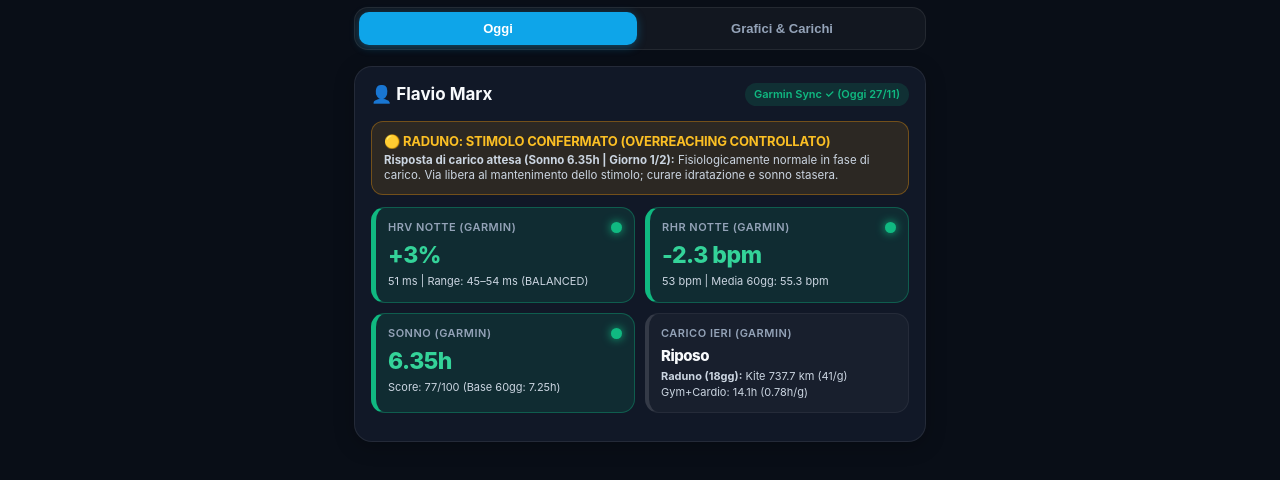
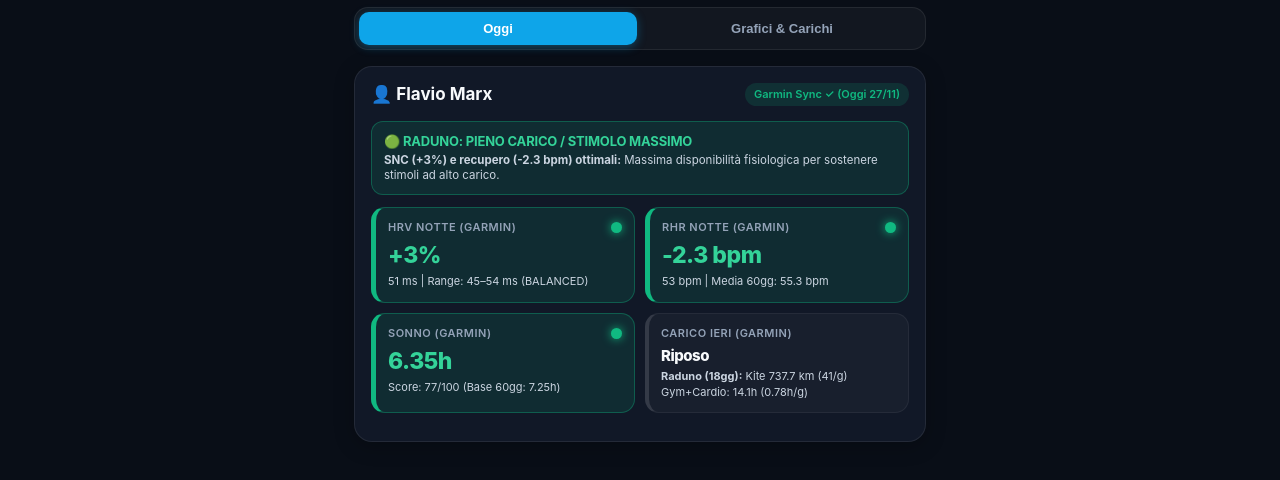
Before and after one commit to simonevannesi/fiv-kite-app, a plain HTML site: page flavio.html in a window 1280 px wide. Shown: the part 70-550 px from the top of the page. Drawn offline with nearby package versions, Linux system fonts and the light colour scheme.

Commit message:
feat(pwa): deploy flavio.html

```diff
--- a/flavio.html
+++ b/flavio.html
@@ -848,10 +848,10 @@
       setDot('ric-rhr-dot', ricRhrColor);
       document.getElementById('ric-rhr-sub').textContent = `${rRhr !== null && rRhr !== undefined ? Math.round(rRhr) : '--'} bpm | Media 60gg: ${rRhrBase} bpm`;
 
-      // Sleep (Whoop)
+      // Sleep (Whoop): >= 6.0h verde, 5.0-5.99h giallo, < 5.0h rosso (allineato al banner)
       const slp = ro.sleep_h;
       document.getElementById('ric-slp-val').textContent = slp !== null ? `${slp.toFixed(2)}h` : 'N/D';
-      setDot('ric-slp-dot', slp >= 6.8 ? 'green' : (slp >= 6.0 ? 'amber' : 'red'));
+      setDot('ric-slp-dot', slp >= 6.0 ? 'green' : (slp >= 5.0 ? 'amber' : 'red'));
       document.getElementById('ric-slp-sub').textContent = `${ro.bed_time} ➔ ${ro.wake_time} (Base 60gg: 7.4h)`;
 
       // Riccardo Pain & Silent Respiratory Rate Alert
@@ -981,14 +981,14 @@
       const rHrvRed = (rHrv !== null && rHrv < redHrv);
       const rHrvAmber = (rHrv !== null && (rHrv < lowHrv || rHrv > (highHrv * 1.25)));
       const rIsRed = (rDol >= 4) || rHrvRed || (rSlp !== null && rSlp < 5.0) || (rRhrValNum > rRhrRedThr);
-      const rOnlyMetabolicAmber = !rIsRed && !rHrvAmber && !rTrend7Depressed && (rDol < 3) && (rSlp === null || rSlp >= 6.5) && (rRhrValNum > rRhrAmberThr);
-      const rIsAmber = !rIsRed && (rHrvAmber || rTrend7Depressed || (rDol >= 3) || (rSlp !== null && rSlp < 6.5) || (rRhrValNum > rRhrAmberThr));
+      const rOnlyMetabolicAmber = !rIsRed && !rHrvAmber && !rTrend7Depressed && (rDol < 3) && (rSlp === null || rSlp >= 6.0) && (rRhrValNum > rRhrAmberThr);
+      const rIsAmber = !rIsRed && (rHrvAmber || rTrend7Depressed || (rDol >= 3) || (rSlp !== null && rSlp < 6.0) || (rRhrValNum > rRhrAmberThr));
 
       const rStreak = countConsecYellow(ric.history, (h) => {
         if (!h) return false;
         const hLow = (h.hrv !== null && h.hrv < lowHrv);
         const rHigh = (h.rhr !== null && (h.rhr - rRhrBase) > rRhrAmberThr);
-        const sLow = (h.sleep_h !== null && h.sleep_h < 6.5);
+        const sLow = (h.sleep_h !== null && h.sleep_h < 6.0);
         return hLow || rHigh || sLow;
       }, rIsAmber);
 
@@ -997,7 +997,7 @@
       if (rHrvRed) rReasons.push(`Crollo HRV < -1.5 SD (${hPct}%)`);
       else if (rHrvAmber) rReasons.push(`HRV fuori SWC (${hPct > 0 ? '+' : ''}${hPct}%)`);
       if (rTrend7Depressed) rReasons.push(`Media HRV 7gg sotto -0.5 SD (${ro.hrv_7gg} < ${rTrend7Low} ms)`);
-      if (rSlp !== null && rSlp < 6.5) rReasons.push(`Sonno ${rSlp}h`);
+      if (rSlp !== null && rSlp < 6.0) rReasons.push(`Sonno ${rSlp}h`);
       if (rRhrValNum > rRhrAmberThr) rReasons.push(`RHR +${rRhrValNum} bpm (> +${rRhrAmberThr})`);
 
       const rStatus = rIsRed ? 'red' : (rOnlyMetabolicAmber ? 'metabolic_amber' : (rIsAmber ? 'amber' : 'green'));
@@ -1293,22 +1293,22 @@
         const fHrvRed = (fSt === 'POOR') || (fHrvVal !== null && fHrvVal !== undefined && fHrvVal < fRedLim);
         const fHrvDepressed = (fHrvVal !== null && fHrvVal !== undefined && fHrvVal < fLowLim);
         const fIsRed = fHrvRed || (fRDelta > fRhrRedThr) || (fSlpH !== null && fSlpH !== undefined && fSlpH < 5.0) || (fScore !== null && fScore !== undefined && fScore < 60);
-        const fOnlyMetabolicAmber = !fIsRed && !fHrvDepressed && !fTrend7Depressed && (fSlpH === null || fSlpH === undefined || fSlpH >= 6.5) && (fScore === null || fScore === undefined || fScore >= 72) && (fRDelta > fRhrAmberThr);
-        const fIsAmber = !fIsRed && (fHrvDepressed || fTrend7Depressed || (fRDelta > fRhrAmberThr) || (fSlpH !== null && fSlpH !== undefined && fSlpH < 6.5) || (fScore !== null && fScore !== undefined && fScore < 72));
+        const fOnlyMetabolicAmber = !fIsRed && !fHrvDepressed && !fTrend7Depressed && (fSlpH === null || fSlpH === undefined || fSlpH >= 6.0) && (fScore === null || fScore === undefined || fScore >= 72) && (fRDelta > fRhrAmberThr);
+        const fIsAmber = !fIsRed && (fHrvDepressed || fTrend7Depressed || (fRDelta > fRhrAmberThr) || (fSlpH !== null && fSlpH !== undefined && fSlpH < 6.0) || (fScore !== null && fScore !== undefined && fScore < 72));
 
         const fReasons = [];
         if (fHrvRed) fReasons.push(`Crollo HRV < -1.5 SD (${fHrvVal} ms)`);
         else if (fHrvDepressed) fReasons.push(`HRV fuori SWC (${fHrvVal} < ${Math.round(fLowLim)} ms)`);
         if (fTrend7Depressed) fReasons.push(`Media HRV 7gg sotto -0.5 SD (${fHrv7Ln} < ${fTrend7Low} ms)`);
         if (fRDelta > fRhrAmberThr) fReasons.push(`RHR +${fRDelta} bpm (> +${fRhrAmberThr})`);
-        if (fSlpH !== null && fSlpH !== undefined && fSlpH < 6.5) fReasons.push(`Sonno ${fSlpH}h`);
+        if (fSlpH !== null && fSlpH !== undefined && fSlpH < 6.0) fReasons.push(`Sonno ${fSlpH}h`);
         if (fScore !== null && fScore !== undefined && fScore < 72) fReasons.push(`Sleep score ${fScore}`);
 
         const fStreak = countConsecYellow(fla.history, (h) => {
           if (!h) return false;
           const hLow = (h.hrv !== null && h.hrv < fLowLim);
           const rHigh = (h.rhr !== null && (h.rhr - fBaseRhr) > fRhrAmberThr);
-          const sLow = (h.sleep_h !== null && h.sleep_h < 6.5) || (h.sleep_score !== null && h.sleep_score < 72);
+          const sLow = (h.sleep_h !== null && h.sleep_h < 6.0) || (h.sleep_score !== null && h.sleep_score < 72);
           return hLow || rHigh || sLow;
         }, fIsAmber);
 
```
